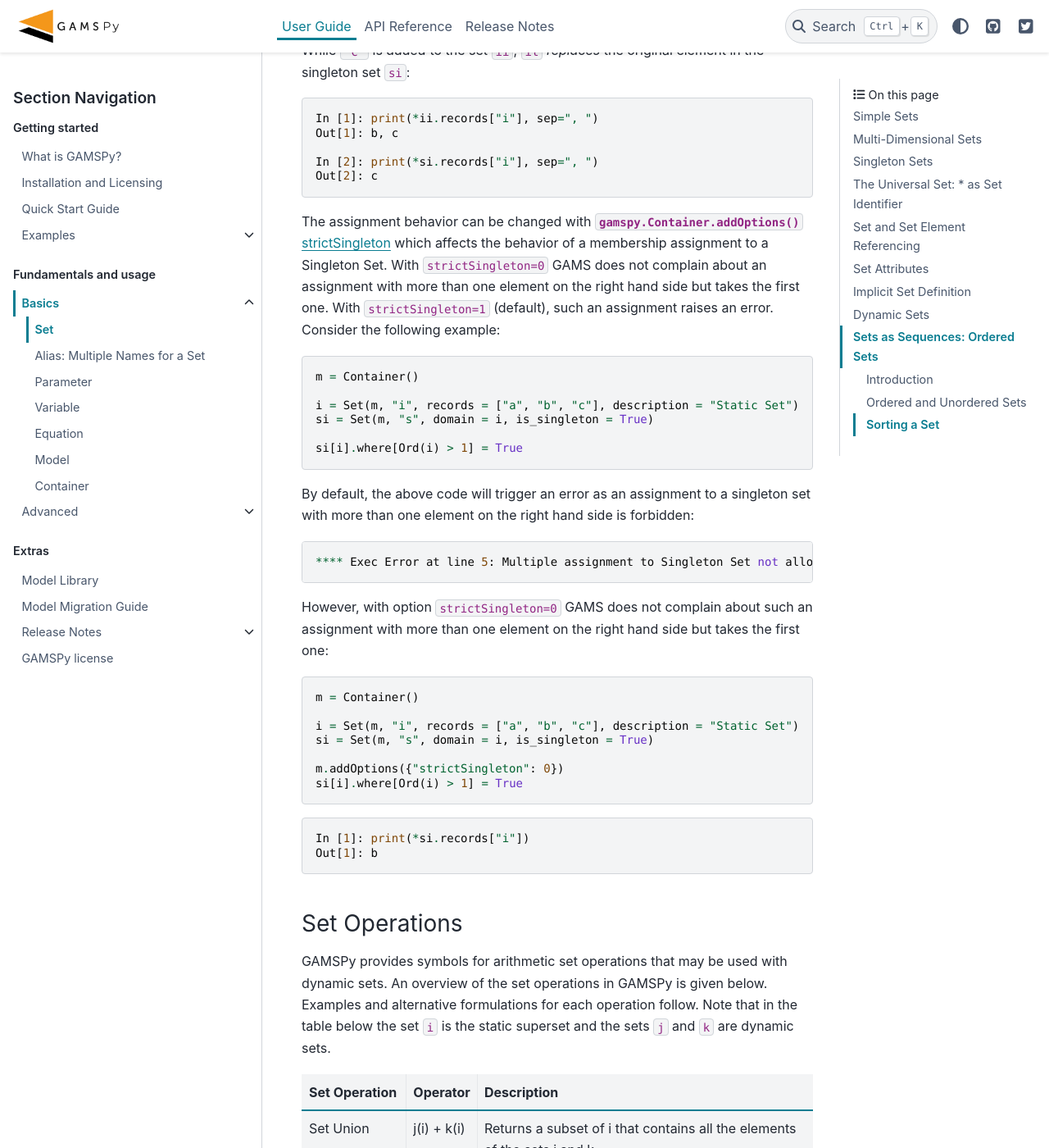
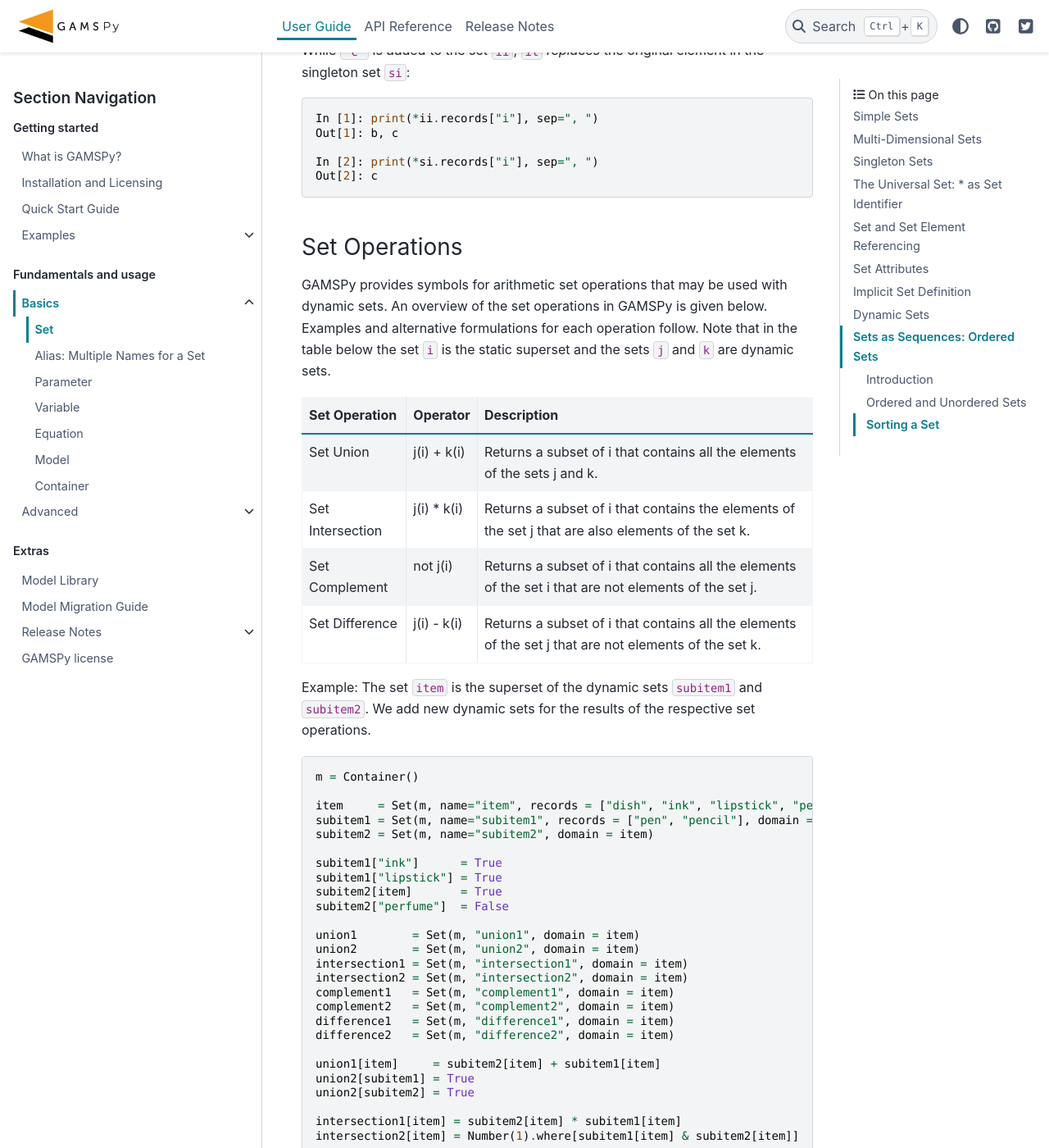
Before and after one commit to GAMS-dev/gamspy, a Sphinx documentation site: the page built from docs/user/set.rst, in a window 1280 px wide and 1400 px high, scrolled down 18250 px. Shown: the whole window at 82% size. Built offline with Sphinx 7.4.7 and the PyData theme 0.15.4, drawn with Linux system fonts in a browser that asks for light colours.

Commit message:
Remove strictsingleton section

```diff
--- a/docs/user/set.rst
+++ b/docs/user/set.rst
@@ -814,41 +814,6 @@ is *added* to the set ``ii``, ``it`` *replaces* the original element in the sing
     In [2]: print(*si.records["i"], sep=", ")
     Out[2]: c
 
-The assignment behavior can be changed with :meth:`gamspy.Container.addOptions`
-`strictSingleton <https://www.gams.com/latest/docs/UG_GamsCall.html#GAMSAOstrictsingleton>`_
-which affects the behavior of a membership assignment to a Singleton Set. With
-``strictSingleton=0`` GAMS does not complain about an assignment with more than one element on the
-right hand side but takes the first one. With ``strictSingleton=1`` (default), such an assignment
-raises an error. Consider the following example: ::
-
-    m = Container()
-
-    i = Set(m, "i", records = ["a", "b", "c"], description = "Static Set")
-    si = Set(m, "s", domain = i, is_singleton = True)
-
-    si[i].where[Ord(i) > 1] = True
-
-By default, the above code will trigger an error as an assignment to a singleton set with more than
-one element on the right hand side is forbidden: ::
-
-    **** Exec Error at line 5: Multiple assignment to Singleton Set not allowed (see option strictSingleton)
-
-However, with option ``strictSingleton=0`` GAMS does not complain about such an assignment with more than
-one element on the right hand side but takes the first one: ::
-
-    m = Container()
-
-    i = Set(m, "i", records = ["a", "b", "c"], description = "Static Set")
-    si = Set(m, "s", domain = i, is_singleton = True)
-
-    m.addOptions({"strictSingleton": 0})
-    si[i].where[Ord(i) > 1] = True
-
-::
-
-    In [1]: print(*si.records["i"])
-    Out[1]: b
-
 
 Set Operations
 ---------------
```
